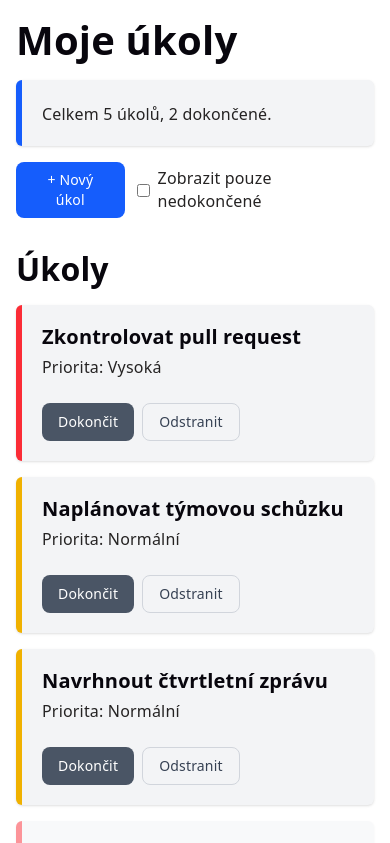
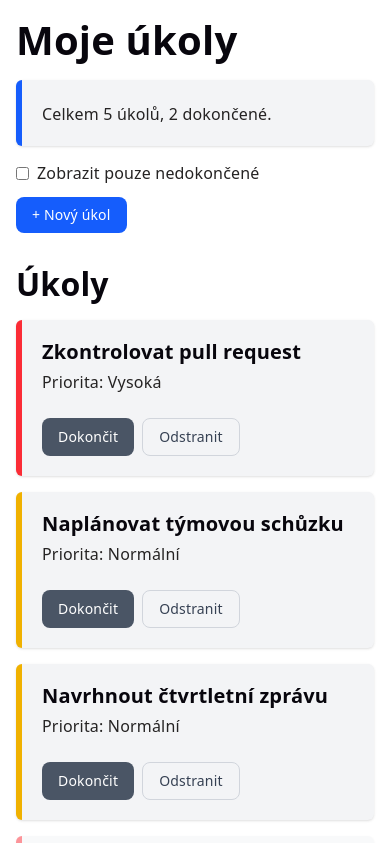
Before and after one commit to sonicka/todoapp-vue, a Vue app: page / in a window 390 px wide. Shown: the top 843 px of the page. Built offline with nearby package versions, Linux system fonts and the light colour scheme.

Commit message:
styling fix

```diff
--- a/src/components/TodosHeader.vue
+++ b/src/components/TodosHeader.vue
@@ -22,10 +22,19 @@ const emit = defineEmits<{
       :body="`Celkem ${totalTodosNumber} ${getTotalPlural(totalTodosNumber)}, ${finishedTodosNumber} ${getFinishedPlural(finishedTodosNumber)}.`"
     />
 
-    <div className="flex w-full gap-3 items-center justify-between">
+    <div
+      class="flex flex-col-reverse sm:flex-row w-full gap-3 items-start sm:items-center justify-between"
+    >
       <button
         @click="emit('addNewTodo')"
-        :class="[btn, 'bg-blue-600', 'text-white', 'hover:bg-gray-800']"
+        :class="[
+          btn,
+          'bg-blue-600',
+          'text-white',
+          'hover:bg-gray-800',
+          'whitespace-nowrap',
+          'shrink-0',
+        ]"
       >
         + Nový úkol
       </button>
```
